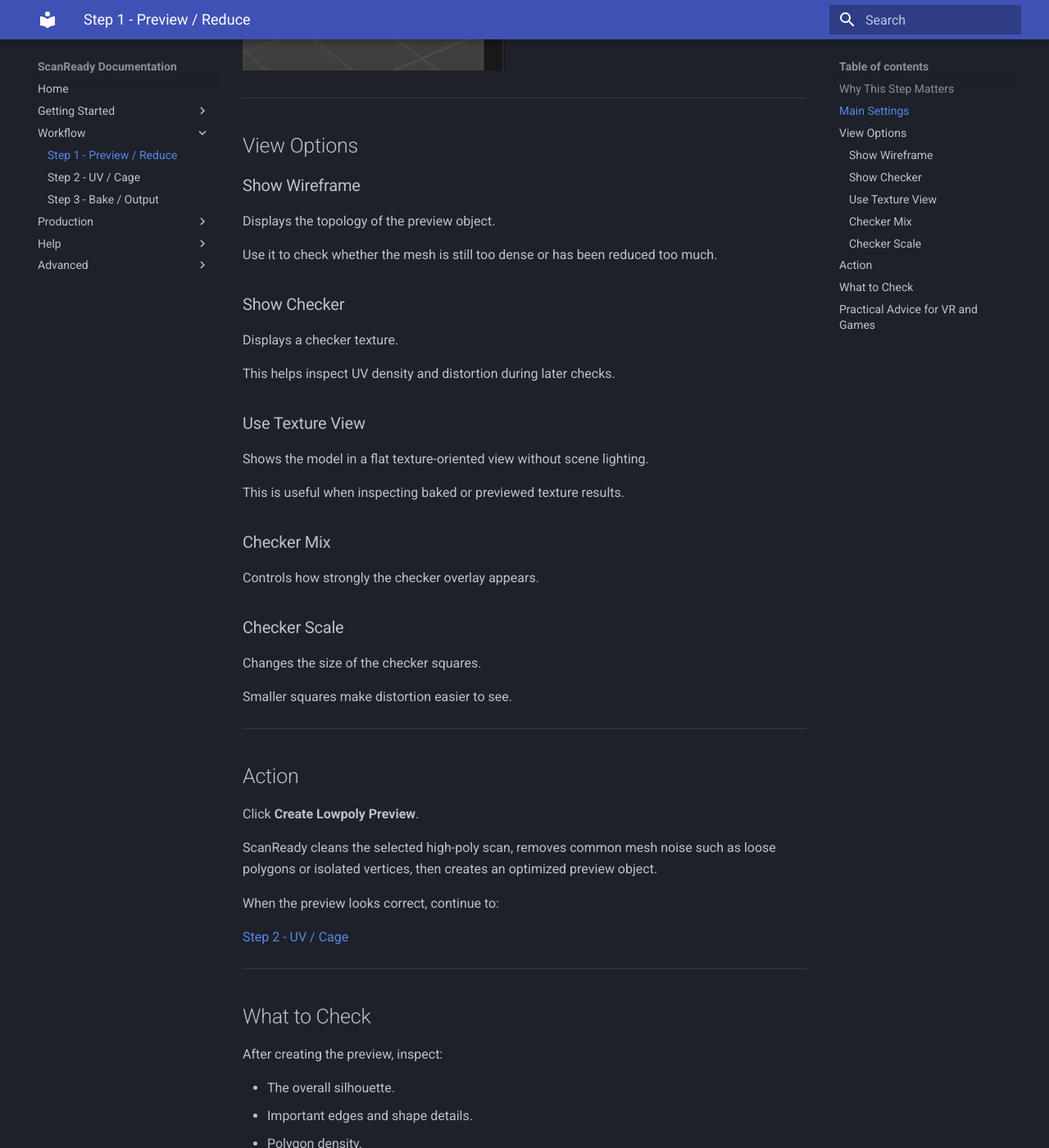
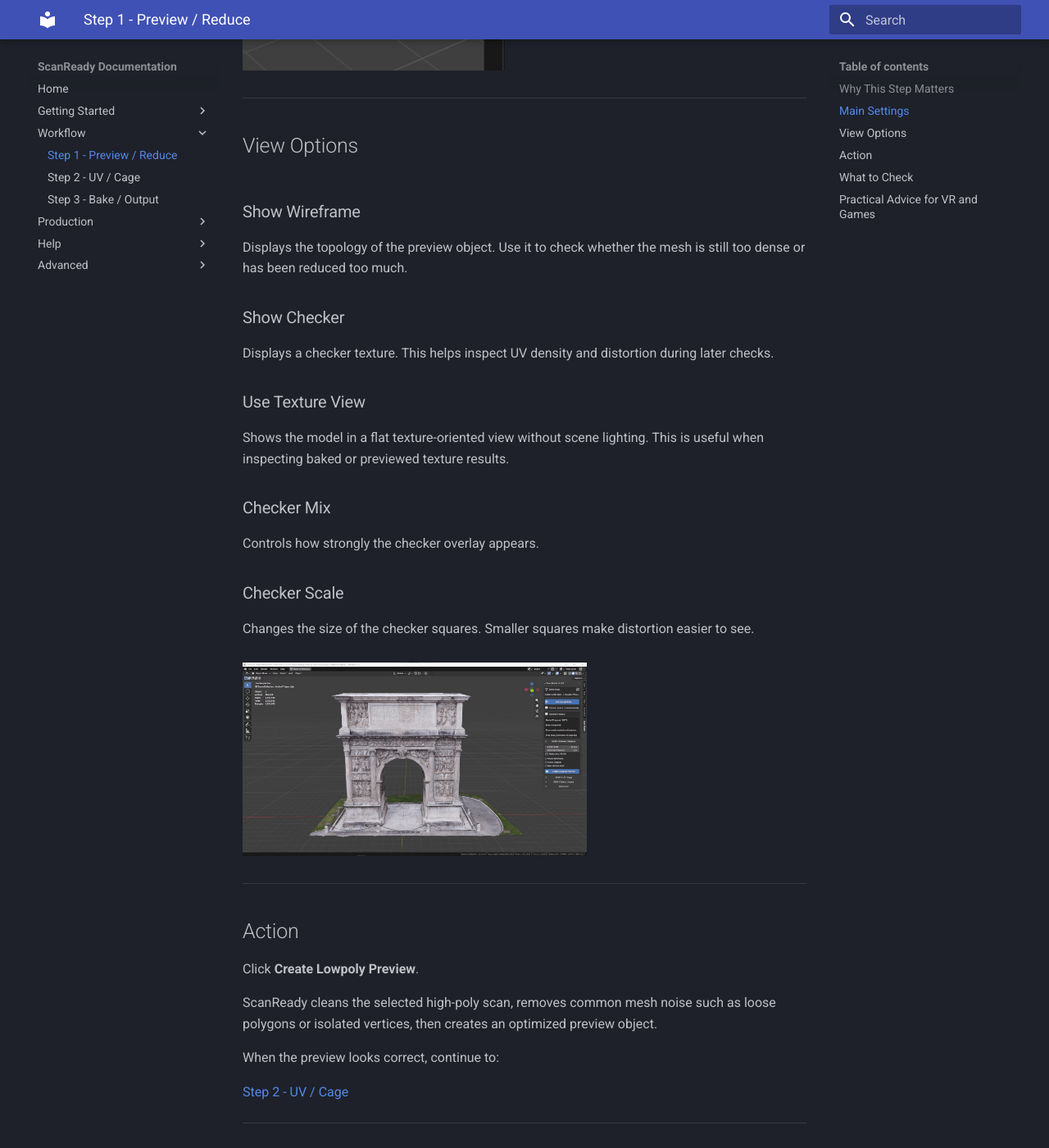
Before and after one commit to marioschiano/scanready-docs, an MkDocs documentation site: the page built from docs/step1.md, in a window 1280 px wide and 1400 px high, scrolled down 2177 px. Shown: the whole window at 82% size. Built offline with MkDocs 1.6.1 and Material for MkDocs 9.7.7, drawn with Linux system fonts in a browser that asks for light colours.

Commit message:
Add Step 1 wireframe animation

```diff
--- a/docs/step1.md
+++ b/docs/step1.md
@@ -73,33 +73,45 @@
 
 ## View Options
 
-### Show Wireframe
+<div style="display:flex; flex-wrap:wrap; gap:28px; align-items:flex-start;">
+
+<div style="flex:1 1 360px; min-width:260px;">
+
+<h3>Show Wireframe</h3>
 
 Displays the topology of the preview object.
 
 Use it to check whether the mesh is still too dense or has been reduced too much.
 
-### Show Checker
+<h3>Show Checker</h3>
 
 Displays a checker texture.
 
 This helps inspect UV density and distortion during later checks.
 
-### Use Texture View
+<h3>Use Texture View</h3>
 
 Shows the model in a flat texture-oriented view without scene lighting.
 
 This is useful when inspecting baked or previewed texture results.
 
-### Checker Mix
+<h3>Checker Mix</h3>
 
 Controls how strongly the checker overlay appears.
 
-### Checker Scale
+<h3>Checker Scale</h3>
 
 Changes the size of the checker squares.
 
 Smaller squares make distortion easier to see.
+
+</div>
+
+<div style="flex:0 0 420px; text-align:center;">
+  <img src="../img/step1-wireframe.gif" alt="ScanReady Show Wireframe preview on an optimized scan" style="width:420px; max-width:100%;">
+</div>
+
+</div>
 
 ---
 
```
Also changed, not shown: docs/img/step1-wireframe.gif (added).
